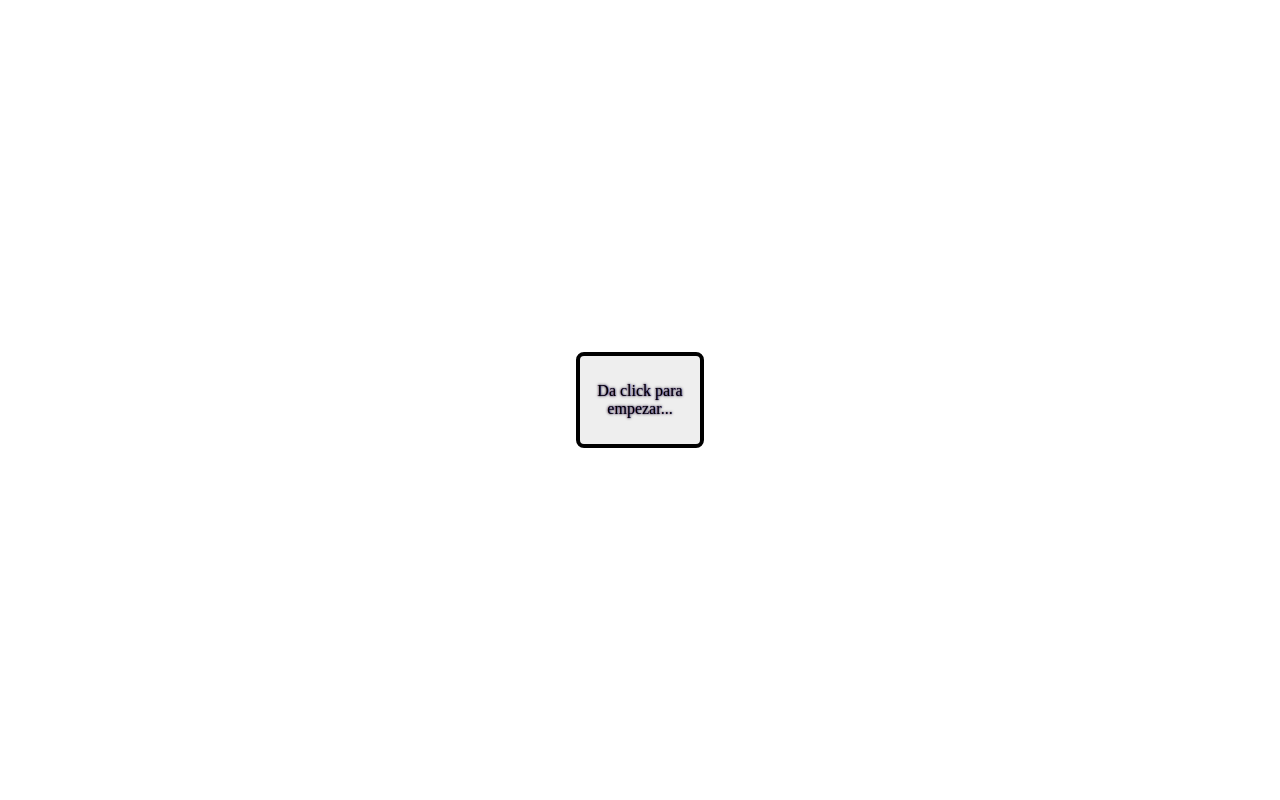
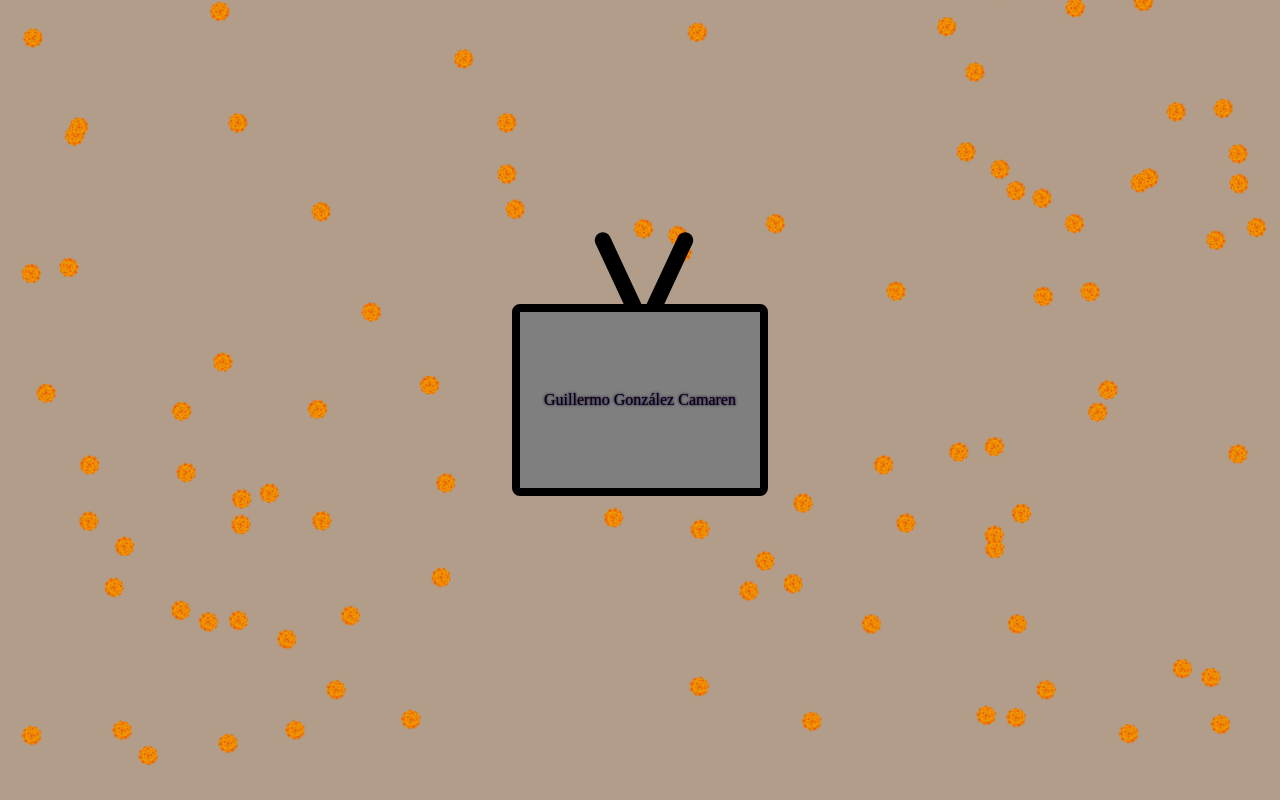
Before and after one commit to ChBrus/calaverita-guillermo-gonzalez-camarena, a plain HTML site: page index.html in a window 1280 px wide. Drawn offline with Linux system fonts and the light colour scheme.

Commit message:
I've finished the project - I hope the help of god.

```diff
--- a/assets/js/calaverita.js
+++ b/assets/js/calaverita.js
@@ -1,7 +1,15 @@
 import * as calConst from './calaverita_constants.js';
 import * as calEvents from './calaverita_events.js';
+import {addRainDrops} from './calaverita_cempasuchil.js';
 
 calConst.screen.addEventListener('click', () => {
-    calEvents.changeDisplayTo(calConst.set, 'none');
-    calEvents.changeDisplayTo(calConst.media, 'flex');
+    calEvents.changeToClassName(calConst.set, 'desappear');
+    calEvents.changeToClassName(calConst.media, 'appear');
 });
+
+addRainDrops();
+calEvents.typingEffect(calConst.screen, 'Guillermo González Camarena', () => {
+    calEvents.typingEffect(calConst.screen, 'El visionario inventor mexicano de la televisión a color...', () => {
+        calConst.screen.click();
+    });
+});
--- /dev/null
+++ b/assets/js/calaverita_cempasuchil.js
@@ -0,0 +1,22 @@
+import {rainContainer, rainDropImage, random} from './calaverita_constants.js';
+
+export const createRainDrop = () => {
+    const rainDrop = document.createElement('div');
+    rainDrop.classList.add('rain-drop');
+
+    random(1, 2) % 2 === 0 ? rainDrop.classList.add('right') : rainDrop.classList.add('left');
+
+    rainDrop.style.left = Math.random() * 100 + '%';
+    rainDrop.style.animationDelay = Math.random() * 3 + 's';
+    rainDrop.style.backgroundImage = `url(${rainDropImage.src})`;
+    rainContainer.appendChild(rainDrop);
+};
+
+export const addRainDrops = () => {
+    const numOfRainDrops = 100;
+    for (let i = 0; i < numOfRainDrops; i++) {
+        setTimeout(() => {
+            createRainDrop();
+        }, Math.random() * 2);
+    }
+};
--- a/assets/js/calaverita_constants.js
+++ b/assets/js/calaverita_constants.js
@@ -1,3 +1,13 @@
+// Constants for the TV
 export const set = document.querySelector('.set'),
     screen = set.querySelector('.tv .screen'),
     media = document.querySelector('.media:has(img)');
+
+// Constants for cempasúchil
+export const rainContainer = document.querySelector('.rain-container'),
+    rainDropImage = new Image();
+rainDropImage.src = '/assets/img/cempasuchil_1.png'; // Add the image source URL here
+
+export const random = (min, max) => {
+    return Math.floor(Math.random() * (max - min + 1) + min);
+};
--- a/assets/js/calaverita_events.js
+++ b/assets/js/calaverita_events.js
@@ -1,5 +1,31 @@
-export function changeDisplayTo(tag, display) {
-    if (display.length === 0) display = 'none';
+export function changeToClassName(tag, className) {
+    tag.classList.remove(tag.classList.item(0));
+    tag.classList.add(className);
+}
 
-    tag.style.display = display;
+export function typingEffect(screen, text, callback = null) {
+    setTimeout(() => {
+        const letters = text.split('');
+        const lastIndex = letters.length - 1;
+        let index = 0;
+
+        screen.innerHTML = '';
+        const animation = setInterval(
+            () => {
+                if(index === lastIndex + 2) {
+                    clearInterval(animation);
+
+                    console.log(letters);
+                    if (callback) {
+                        callback(); // Llamar a la devolución de llamada cuando termine la animación
+                    }
+                } else if (index < lastIndex + 1) {
+                    screen.innerHTML += letters[index];
+                }
+
+                index++;
+            },
+            150
+        );
+    }, 1000);
 }
--- a/assets/scss/_colors.scss
+++ b/assets/scss/_colors.scss
@@ -1,5 +1,9 @@
+$white: #fff;
 $dark: #000;
 $brown: #af753b;
 $dark-brown: #623b13;
 
 $skew-table: 10deg;
+
+$cempasuchil-size: 1.25rem;
+$rain-duration-animation: 3s;
--- /dev/null
+++ b/assets/scss/animation/_changeToCalaverita.scss
@@ -0,0 +1,28 @@
+@keyframes desappear-set {
+    0% {
+        scale: 1;
+    } 90% {
+        scale: 3;
+    } 100% {
+        display: none;
+    }
+}
+
+@keyframes appear-media {
+    0% {
+        display: none;
+    }
+    100% {
+        display: flex;
+    }
+}
+
+@keyframes body-appear-media {
+    0% {}
+    100% {
+        display: flex;
+        flex-direction: column;
+        justify-content: center;
+        align-items: center;
+    }
+}
--- a/assets/scss/animation/_old-tv.scss
+++ b/assets/scss/animation/_old-tv.scss
@@ -1,3 +1,11 @@
+@keyframes tv-on {
+    from {
+        background: $dark;
+    } to {
+        background: rgba(18, 16, 16, 0.5);
+    }
+}
+
 @keyframes flicker {
     0% {
         opacity: 0.27861;
--- /dev/null
+++ b/assets/scss/animation/_rain.scss
@@ -0,0 +1,26 @@
+@keyframes rain {
+    0% {
+        transform: translateY(0vh) rotate(180deg);
+    }
+    100% {
+        transform: translateY(100vh) rotate(-180deg);
+    }
+}
+
+@keyframes rotate-left-drop {
+    from {
+        transform: rotate(180deg);
+    }
+    to {
+        transform: rotate(-180deg);
+    }
+}
+
+@keyframes rotate-right-drop {
+    from {
+        transform: rotate(-180deg);
+    }
+    to {
+        transform: rotate(180deg);
+    }
+}
--- a/assets/scss/style.scss
+++ b/assets/scss/style.scss
@@ -1,5 +1,7 @@
 @import './colors';
 @import './animation/old-tv';
+@import './animation/rain';
+@import './animation/changeToCalaverita';
 
 * {
     margin: 0;
@@ -9,10 +11,15 @@
 
 body {
     height: 100vh;
+    background: mix($dark-brown, $white);
     overflow: auto;
 }
 
-.set {
+body:has(.appear), .appear {
+    animation: body-appear-media 1s ease-in forwards;
+}
+
+.set, .desappear {
     display: flex;
     flex-direction: column;
     align-items: center;
@@ -20,12 +27,36 @@ body {
     height: 100%;
 }
 
+.desappear {
+    animation: desappear-set 750ms ease-in forwards;
+}
+
 .tv {
-    width: 8rem;
-    min-height: 6rem;
+    --width-tv: 16rem;
+    --height-tv: 12rem;
+    position: relative;
+    width: var(--width-tv);
+    min-height: var(--height-tv);
+    background: $white;
     border-radius: 0.5rem;
+    border: 0.5rem $dark solid;
     animation: big-tv 1s ease-in forwards;
-    border: 0.25rem $dark solid;
+}
+
+.tv .antenna, .tv .antenna:last-child {
+    position: absolute;
+    width: calc(var(--width-tv) / 16);
+    height: calc(var(--height-tv));
+    background: $dark;
+    border-radius: 1rem 1rem 0rem 0rem;
+    top: -50%;
+    left: 50%;
+    z-index: -1;
+    transform: translate(-50%, 0%) rotate(-25deg);
+}
+
+.tv .antenna:last-child {
+    transform: rotate(25deg);
 }
 
 .tv .screen {
@@ -36,7 +67,8 @@ body {
     place-items: center;
     text-align: center;
     cursor: pointer;
-    animation: textShadow 1.6s infinite;
+    z-index: 5;
+    animation: tv-on 5s ease-out forwards, textShadow 1.6s infinite;
 }
 
 .screen::after {
@@ -49,19 +81,49 @@ body {
     right: 0;
     background: rgba(18, 16, 16, 0.1);
     opacity: 0;
-    z-index: 2;
+    z-index: 6;
     pointer-events: none;
     animation: flicker 0.15s infinite;
 }
 
 .media {
     display: none;
+}
+
+.media, .appear {
     flex-direction: column;
     align-items: center;
     justify-content: center;
 }
 
-.media img {
+.media img, .appear img {
     width: 100%;
     object-fit: cover;
 }
+
+.rain-container {
+    position: absolute;
+    top: -$cempasuchil-size;
+    left: 0;
+    width: 100%;
+    height: 100%;
+    overflow: hidden;
+    z-index: -10;
+}
+
+.rain-drop {
+    position: absolute;
+    width: $cempasuchil-size;
+    height: $cempasuchil-size;
+    background-repeat: no-repeat;
+    background-size: $cempasuchil-size $cempasuchil-size;
+    transform-origin: top center;
+}
+
+.rain-drop.left {
+    animation: rotate-left-drop calc($rain-duration-animation / 2) linear infinite, rain $rain-duration-animation linear infinite;
+}
+
+.rain-drop.right {
+    animation: rotate-right-drop calc($rain-duration-animation / 2) linear infinite, rain $rain-duration-animation linear infinite;
+}
--- a/index.html
+++ b/index.html
@@ -4,14 +4,16 @@
     <meta charset="UTF-8">
     <meta name="viewport" content="width=device-width, initial-scale=1.0">
     <link rel="stylesheet" href="./assets/css/style.css">
+    <link rel="icon" type="image/png" href="./assets/img/Flag_of_Mexico.svg.png" sizes="256x256">
     <title>Guillermo González Camarena</title>
 </head>
 <body>
+    <div class="rain-container"></div>
     <div class="set">
         <div class="tv">
-            <div class="screen">
-                Da click para empezar...
-            </div>
+            <div class="antenna"></div>
+            <div class="screen"></div>
+            <div class="antenna"></div>
         </div>
     </div>
     <div class="media">
```
Also changed, not shown: assets/css/style.css, assets/img/Flag_of_Mexico.svg.png (added), assets/img/cempasuchil_1.png (added), 1 other file. Lines whose indentation alone changed are shown as unchanged.
